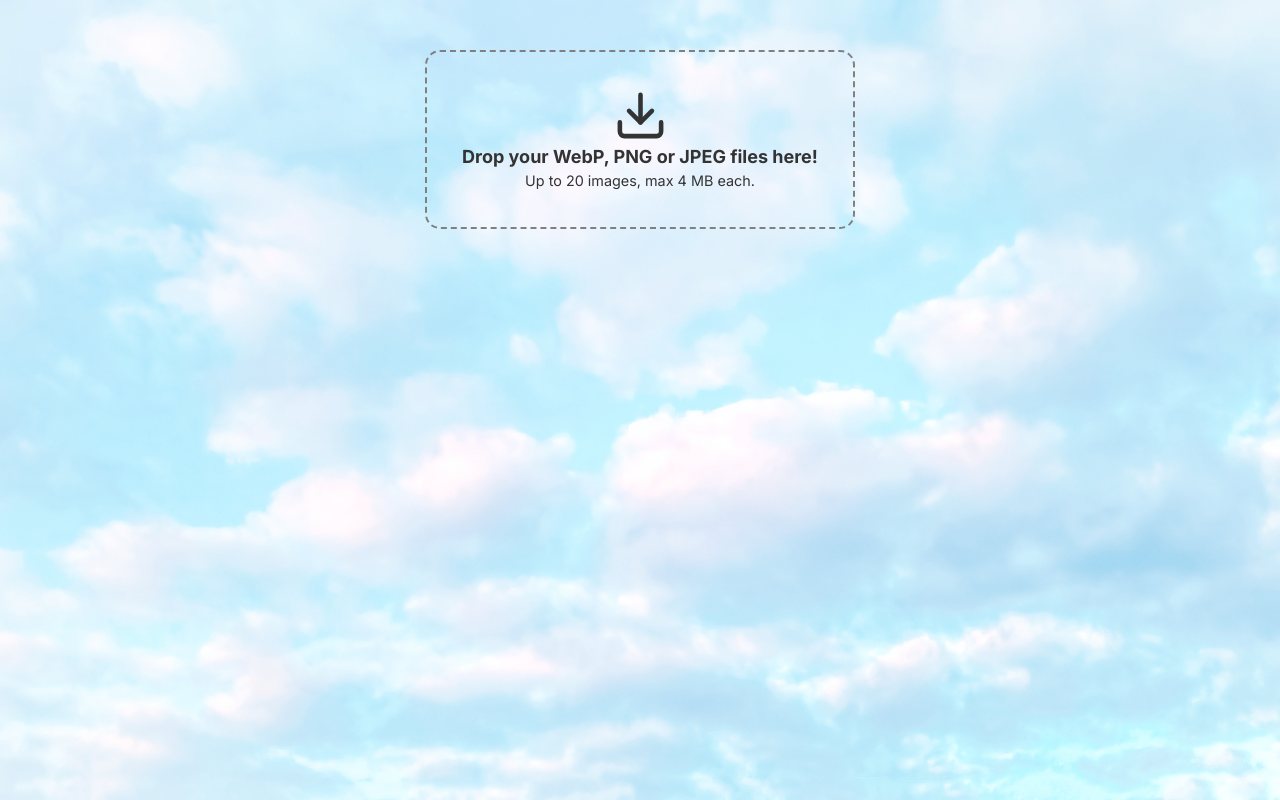
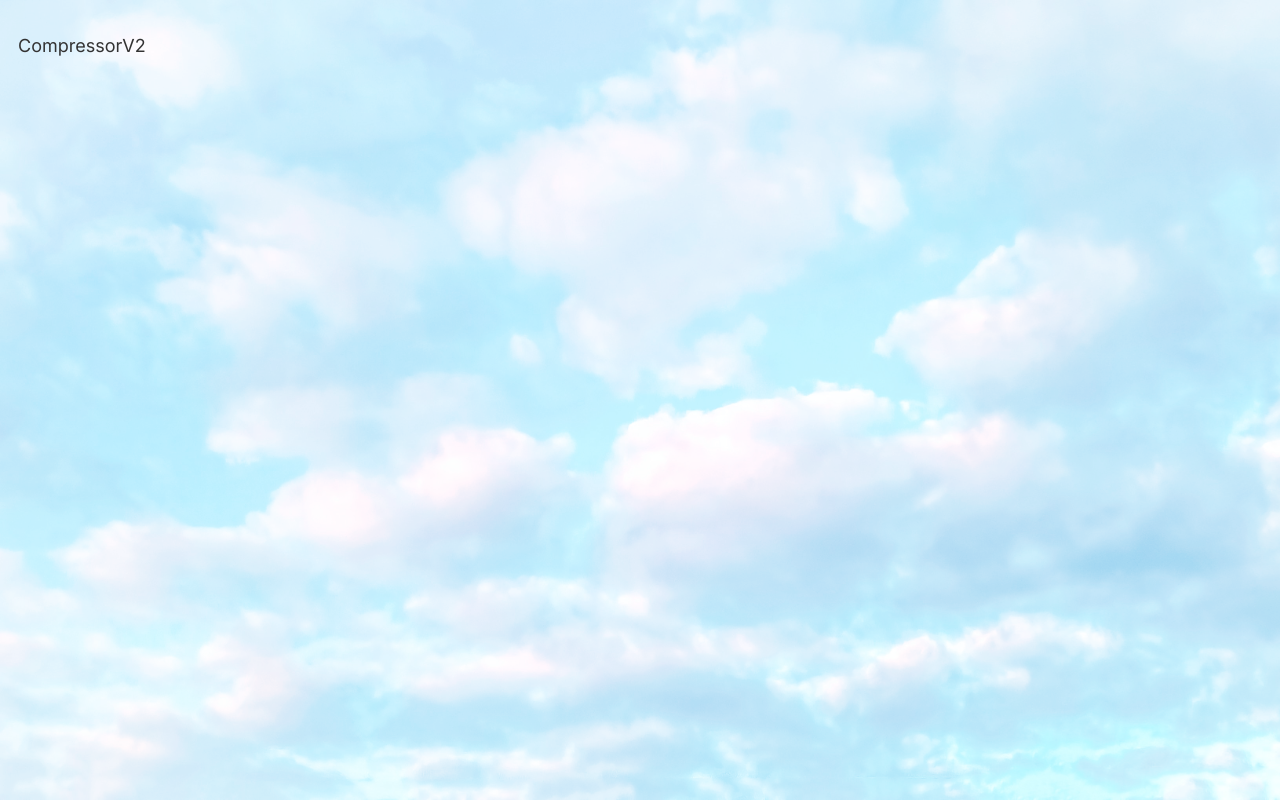
Before and after one commit to andrews1022/tinypng-clone, a Next.js app: page / in a window 1280 px wide. Built offline with nearby package versions, Linux system fonts and the light colour scheme.

Commit message:
starting work on compressor v2

```diff
--- a/src/app/page.tsx
+++ b/src/app/page.tsx
@@ -1,7 +1,13 @@
 import { Compressor } from "@/components/compressor";
+import { CompressorV2 } from "@/components/compressor-v2";
 
 const HomePage = () => {
-  return <Compressor />;
+  return (
+    <>
+      {/* <Compressor /> */}
+      <CompressorV2 />
+    </>
+  );
 };
 
 export default HomePage;
--- /dev/null
+++ b/src/components/compressor-v2.tsx
@@ -0,0 +1,23 @@
+"use client";
+
+import { saveAs } from "file-saver";
+import JSZip from "jszip";
+import { Box, Download, DownloadCloud } from "lucide-react";
+import { useEffect, useState } from "react";
+
+import { compressFile, getFileSizeString } from "@/lib/utils";
+
+import type { DragEvent } from "react";
+import type { Result } from "@/types";
+
+declare global {
+  interface Window {
+    Dropbox: any;
+  }
+}
+
+const CompressorV2 = () => {
+  return <div>CompressorV2</div>;
+};
+
+export { CompressorV2 };
```
Also changed, not shown: 1 other file (tests, documents, lock files or other folders).
